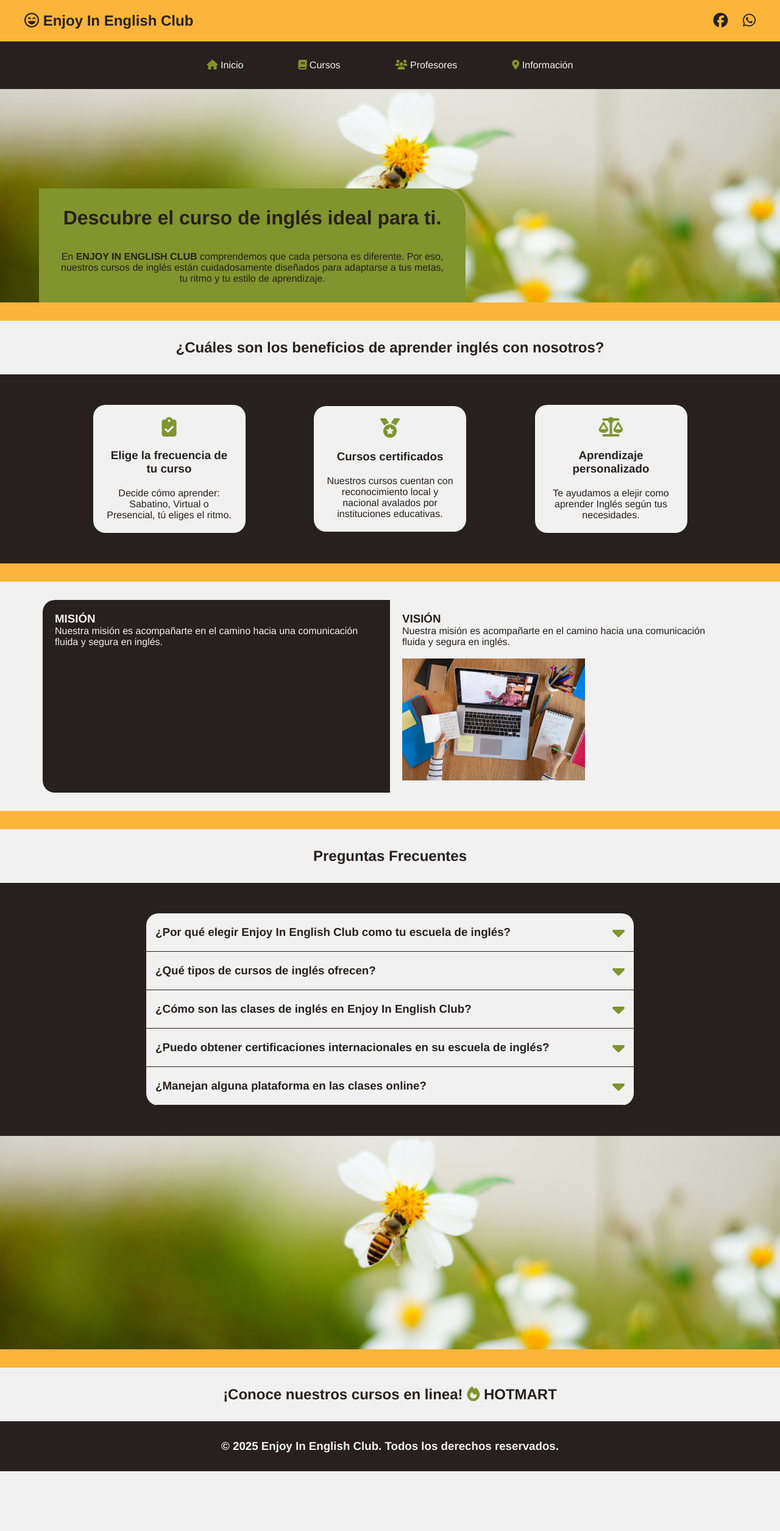
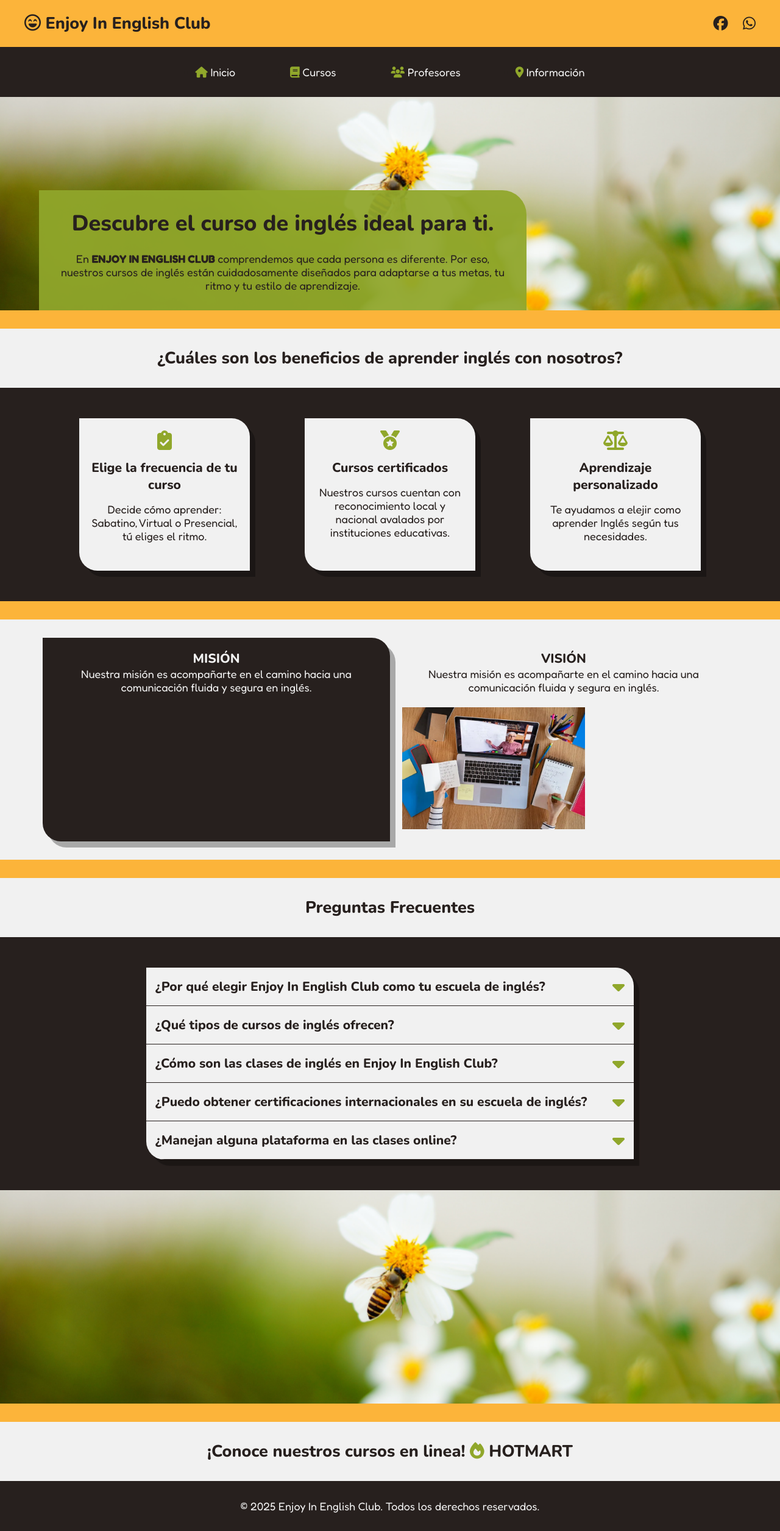
Before and after one commit to DenilsonNM/Enjoy-In-English-Club, a PHP site: page / in a window 1280 px wide. Shown: the whole page at 61% size. Before the commit the page ends 2413 px from the top, so only its background shows below. Run offline with PHP 8.4, Linux system fonts and the light colour scheme; some libraries are stand-ins or nearby versions.

Commit message:
font and border design

```diff
--- a/index.html
+++ b/index.html
@@ -6,8 +6,19 @@
   <meta name="viewport" content="width=device-width, initial-scale=1.0">
   <title>Home</title>
   <link rel="stylesheet" href="styles/general.css">
+
+  <!-- ------------------------------------- -->
+
   <script src="https://kit.fontawesome.com/892bb677d3.js" crossorigin="anonymous"></script>
   <script src="https://code.jquery.com/jquery-3.7.1.min.js"></script>
+
+  <!-- ------------------------------------- -->
+
+  <link rel="preconnect" href="https://fonts.googleapis.com">
+  <link rel="preconnect" href="https://fonts.gstatic.com" crossorigin>
+  <link
+    href="https://fonts.googleapis.com/css2?family=Fredoka:wght@300..700&family=Nunito:ital,wght@0,200..1000;1,200..1000&display=swap"
+    rel="stylesheet">
 </head>
 
 <body>
@@ -25,7 +36,7 @@
 
   <nav class="nav_main_menu">
     <ul class="ancho">
-      <li><a href="#"><i class="fa-solid fa-house"></i> Inicio</a></li>
+      <li><a href="index.html"><i class="fa-solid fa-house"></i> Inicio</a></li>
       <li><a href="#"><i class="fa-solid fa-book"></i> Cursos</a></li>
       <li><a href="#"><i class="fa-solid fa-users"></i> Profesores</a></li>
       <li><a href="#"><i class="fa-solid fa-location-dot"></i> Información</a></li>
@@ -37,7 +48,7 @@
   <div class="div_parallax">
     <main class="ancho">
       <h1>Descubre el curso de inglés ideal para ti. </h1>
-      <br><br>
+      <br>
       <p>En <span>ENJOY IN ENGLISH CLUB</span> comprendemos que cada persona es diferente.
         Por eso, nuestros cursos de inglés están
         cuidadosamente diseñados para adaptarse a tus metas, tu ritmo y tu estilo de aprendizaje.
@@ -166,7 +177,7 @@
 
 
   <footer>
-    <h3>© 2025 Enjoy In English Club. Todos los derechos reservados.</h3>
+    <p>© 2025 Enjoy In English Club. Todos los derechos reservados.</p>
   </footer>
 
 
--- a/styles/general.css
+++ b/styles/general.css
@@ -3,7 +3,8 @@
   --color-2: #27201e;
   --color-3: #f1f1f1;
   --color-4: #ffffffc9;
-  --color-5: #81942e;
+  --color-5: #90a72b;
+  --color-6: #90a72bef;
 }
 
 /* ------------------------------------- */
@@ -21,9 +22,19 @@
 
 body {
   font-family: Helvetica;
+  font-family: "Fredoka", sans-serif;
+  font-size: 18px;
   -webkit-font-smoothing: antialiased;
   color: var(--color-2);
   background-color: var(--color-3);
+}
+
+h1,
+h2,
+h3 {
+
+  font-family: "Nunito", sans-serif;
+  font-weight: 800;
 }
 
 button {
@@ -89,7 +100,7 @@ header {
 /* ------------------------------------- */
 .div_parallax {
   background-image: url("/Enjoy-In-English-Club/imagenes/4.png");
-  /* background-image: url("/imagenes/4.png"); */
+  background-image: url("/imagenes/4.png");
   height: 350px;
   width: 100%;
   background-attachment: fixed;
@@ -108,8 +119,8 @@ main {
   text-align: center;
   padding: 30px;
   color: var(--color-2);
-  background-color: var(--color-5);
-  width: 700px;
+  background-color: var(--color-6);
+  width: 800px;
 }
 
 main i {
@@ -144,12 +155,14 @@ main i {
 .section_beneficios article {
   background-color: var(--color-3);
   padding: 20px;
-  width: 250px;
+  width: 280px;
+  height: 250px;
   text-align: center;
-  border-radius: 20px;
+  border-radius: 0px 30px 0px 30px;
   display: flex;
   flex-direction: column;
-  gap: 20px;
+  gap: 15px;
+  box-shadow: 9px 10px 0px rgba(0, 0, 0, 0.300);
 }
 
 .div_beneficios i {
@@ -177,12 +190,14 @@ main i {
 
 .div_articles article {
   padding: 20px;
+  text-align: center;
 }
 
 .article_infoextra {
   background-color: var(--color-2);
   color: var(--color-3);
-  border-radius: 20px 0px 0px 20px;
+  box-shadow: 9px 10px 0px rgba(0, 0, 0, 0.300);
+  border-radius: 0px 30px 0px 30px;
 }
 
 .div_articles figure {
@@ -198,8 +213,9 @@ main i {
 
 .section_preg_frec article {
   width: 800px;
-  border-radius: 20px;
+  border-radius: 0px 30px 0px 30px;
   overflow: hidden;
+  box-shadow: 9px 10px 1px rgba(0, 0, 0, 0.300);
 }
 
 .div_sumary {
```
